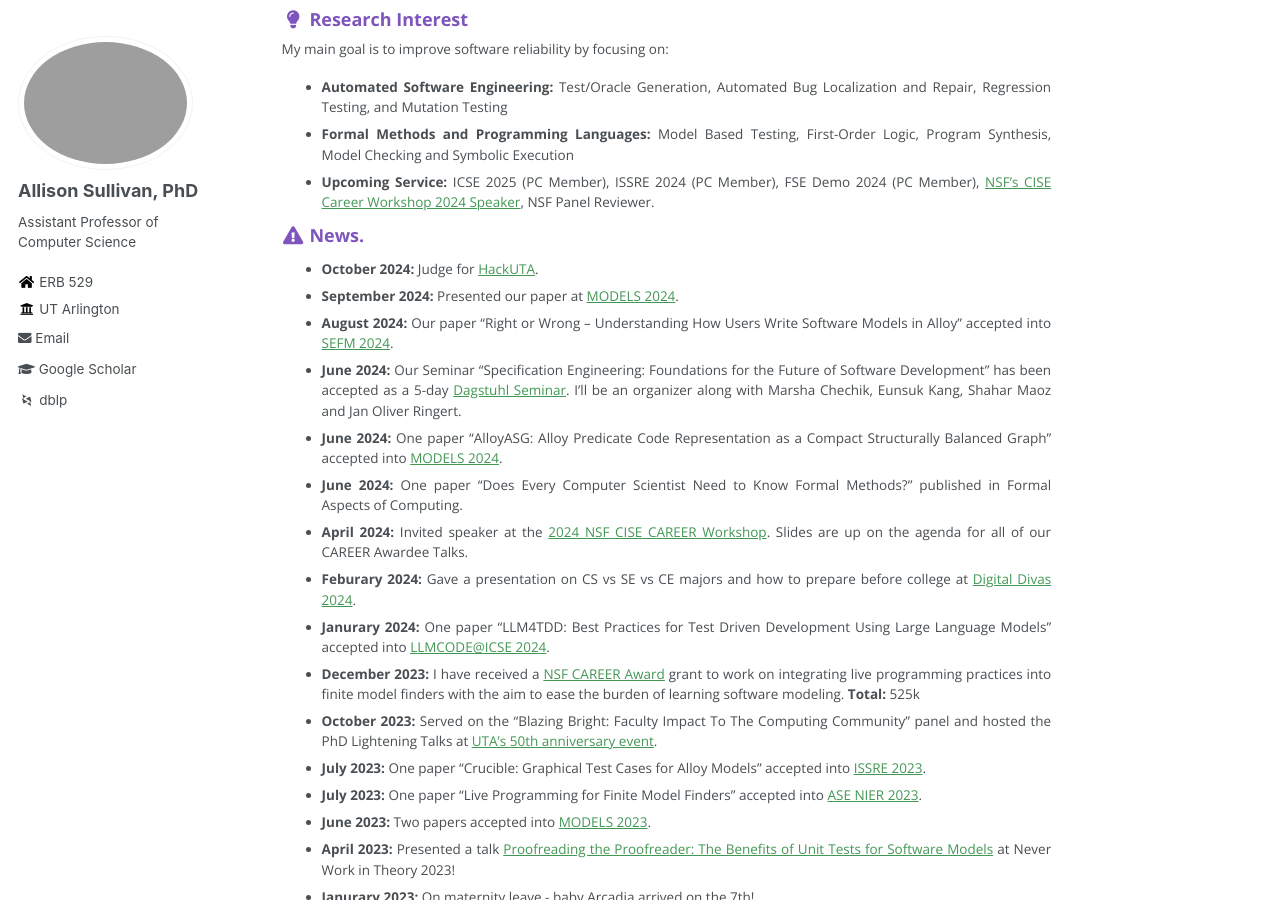
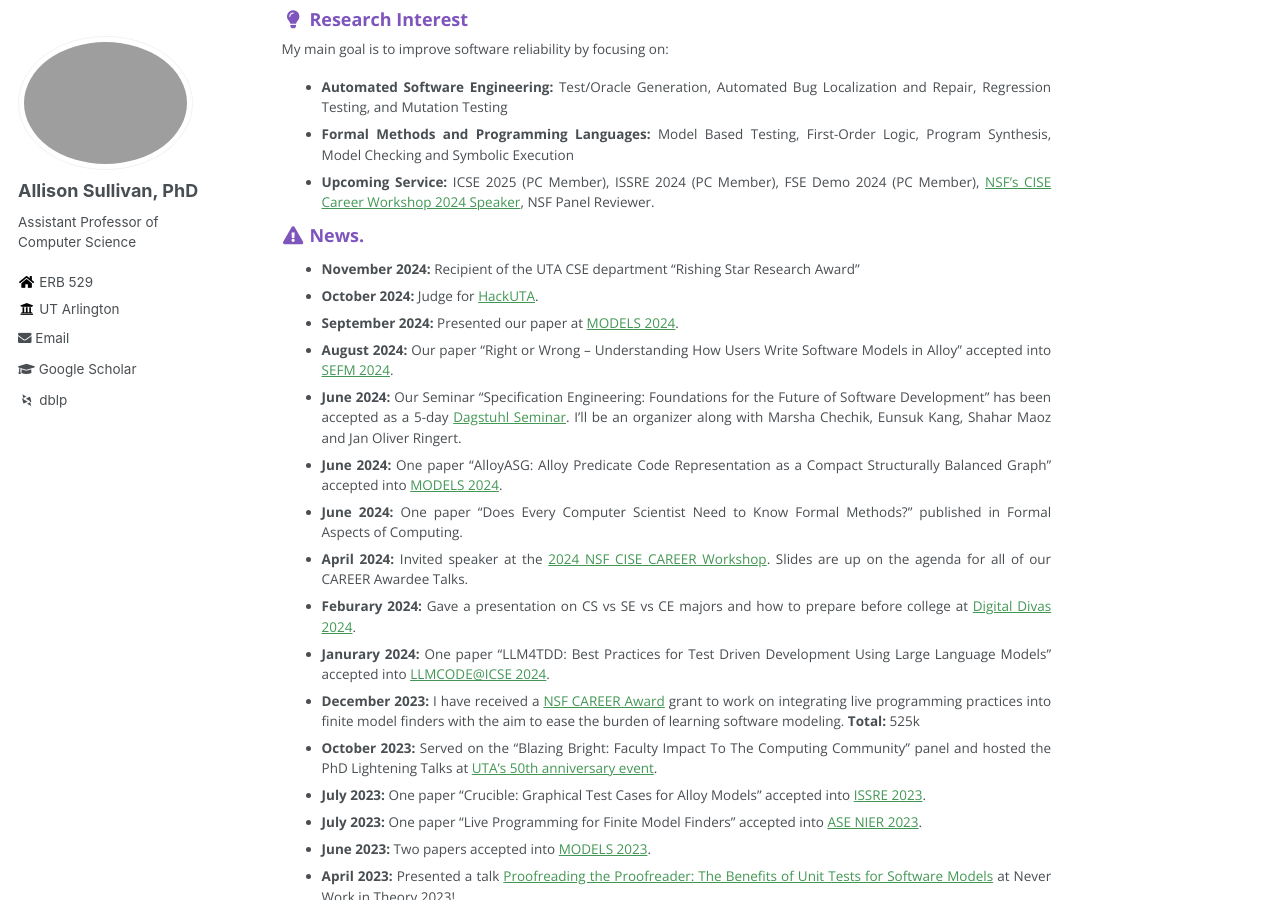
Before and after one commit to Allisonius/allisonius.github.io, a Jekyll site: the page built from _pages/about.md, in a window 1280 px wide and 900 px high, scrolled down 487 px. Built offline with Jekyll 4.4.1, drawn with Linux system fonts in a browser that asks for light colours; some web fonts are replaced.

Commit message:
Update about.md

```diff
--- a/_pages/about.md
+++ b/_pages/about.md
@@ -31,6 +31,7 @@ Checking and Symbolic Execution
 
 ### <i class="fa fa-fw fa-exclamation-triangle" aria-hidden="true"></i> News.
 
+* **November 2024:** Recipient of the UTA CSE department "Rishing Star Research Award"
 * **October 2024:** Judge for [HackUTA](https://www.hackuta.org/).
 * **September 2024:** Presented our paper at [MODELS 2024](https://conf.researchr.org/home/models-2024).
 * **August 2024:** Our paper "Right or Wrong -- Understanding How Users Write Software Models in Alloy" accepted into [SEFM 2024](https://sefm-conference.github.io/2024/).
```
